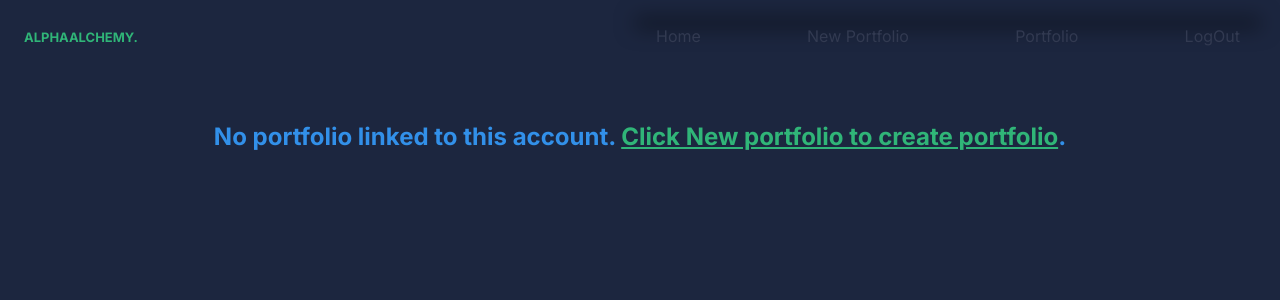
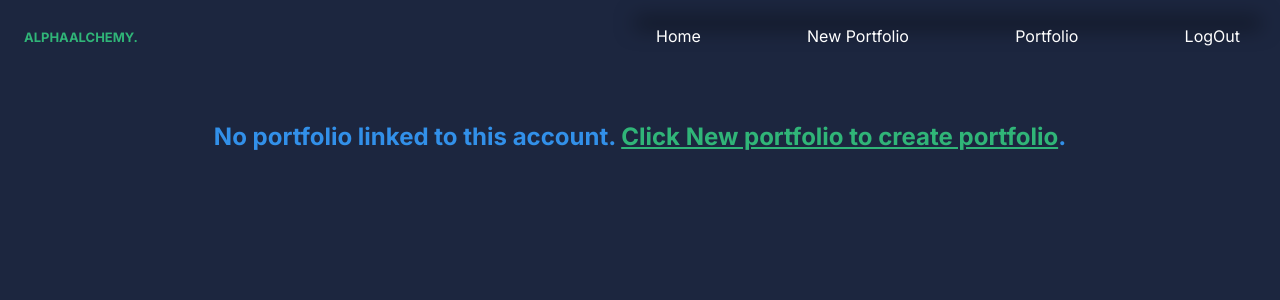
Before and after one commit to Mosesbwire/AlphaAlchemy, a React (Vite) app in the folder client/: page /portfolio in a window 1280 px wide. Shown: the top 300 px of the page. Built offline with nearby package versions, Linux system fonts and the light colour scheme; no server answers; sample sign-in values are in the browser's storage.

Commit message:
fix minor style problems

```diff
--- a/client/src/components/Header/Header.css
+++ b/client/src/components/Header/Header.css
@@ -123,4 +123,8 @@ li {
         width: 50%;
         position: relative;
     }
+
+    .nav-links {
+        color: white;
+    }
 }
--- a/client/src/pages/Portfolio/portfolio.css
+++ b/client/src/pages/Portfolio/portfolio.css
@@ -32,7 +32,13 @@
 
 .portfolio-actions>* {
     flex: 1;
+
 }
+
+.portfolio-actions>a>button {
+    width: 100%;
+}
+
 
 .portfolio-stats {
     display: grid;
```
